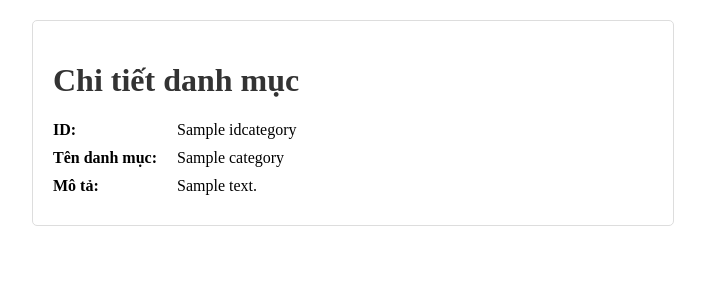
After one commit to NV-Phong/PHP-API-Structure, a PHP site: template views/category/show.php in a window 1280 px wide. The commit adds this page. Shown: the top 300 px of the page, without its empty margins (287-992 px from the left). Run offline with PHP 8.4, Linux system fonts and the light colour scheme; the template is opened without the code that fills it: most values are stand-ins (such as "Sample title", 1, 10 or a date in 2020).

Commit message:
FEAT - get category by id

```diff
--- a/app/Controller/View/CategoryController.php
+++ b/app/Controller/CategoryController.php
@@ -1,5 +1,5 @@
 <?php
-namespace Phong\Controller\View;
+namespace Phong\Controller;
 use Phong\Model\Category;
 use PDO;
 
@@ -22,7 +22,7 @@ class CategoryController
    {
       $category = $this->categoryModel->getById($id);
       if ($category) {
-         include "../views/categories/show.php";
+         include "../views/category/show.php";
       } else {
          echo "Không tìm thấy danh mục";
       }
--- a/config/router.config.php
+++ b/config/router.config.php
@@ -9,7 +9,7 @@ function RouterConfig($container)
     // Truyền container vào Router
     $router = new Router(new \Illuminate\Events\Dispatcher(), $container);
 
-    $routes = require __DIR__ . '/../routes/View.php';
+    $routes = require __DIR__ . '/../routes/routes.php';
     $routes($router);
 
     $request = Request::createFromGlobals();
--- a/views/category/list.php
+++ b/views/category/list.php
@@ -39,9 +39,9 @@
                     <td><?= htmlspecialchars($category['CategoryName']) ?></td>
                     <td><?= htmlspecialchars($category['CategoryDescription']) ?></td>
                     <td>
-                        <a href="/categories/<?= $category['IDCategory'] ?>">Xem</a> |
-                        <a href="/categories/edit/<?= $category['IDCategory'] ?>">Sửa</a> |
-                        <a href="/categories/delete/<?= $category['IDCategory'] ?>" onclick="return confirm('Bạn có chắc muốn xóa?')">Xóa</a>
+                        <a href="/category/<?= $category['IDCategory'] ?>">Xem</a> |
+                        <a href="/category/edit/<?= $category['IDCategory'] ?>">Sửa</a> |
+                        <a href="/category/delete/<?= $category['IDCategory'] ?>" onclick="return confirm('Bạn có chắc muốn xóa?')">Xóa</a>
                     </td>
                 </tr>
             <?php endforeach; ?>
--- /dev/null
+++ b/views/category/show.php
@@ -0,0 +1,45 @@
+<!-- ../views/categories/show.php -->
+<!DOCTYPE html>
+<html>
+<head>
+    <title>Chi tiết danh mục</title>
+    <meta charset="UTF-8">
+    <style>
+        .category-details {
+            max-width: 600px;
+            margin: 20px auto;
+            padding: 20px;
+            border: 1px solid #ddd;
+            border-radius: 5px;
+        }
+        .category-details h1 {
+            color: #333;
+        }
+        .category-details p {
+            margin: 10px 0;
+        }
+        .label {
+            font-weight: bold;
+            display: inline-block;
+            width: 120px;
+        }
+    </style>
+</head>
+<body>
+    <div class="category-details">
+        <h1>Chi tiết danh mục</h1>
+        <p>
+            <span class="label">ID:</span>
+            <?php echo htmlspecialchars($category['IDCategory']); ?>
+        </p>
+        <p>
+            <span class="label">Tên danh mục:</span>
+            <?php echo htmlspecialchars($category['CategoryName']); ?>
+        </p>
+        <p>
+            <span class="label">Mô tả:</span>
+            <?php echo htmlspecialchars($category['CategoryDescription']); ?>
+        </p>
+    </div>
+</body>
+</html>
```
Also changed, not shown: routes/View.php (deleted, +0 -7 lines), routes/routes.php (added, +8 -0 lines), routes/API.php (deleted).
